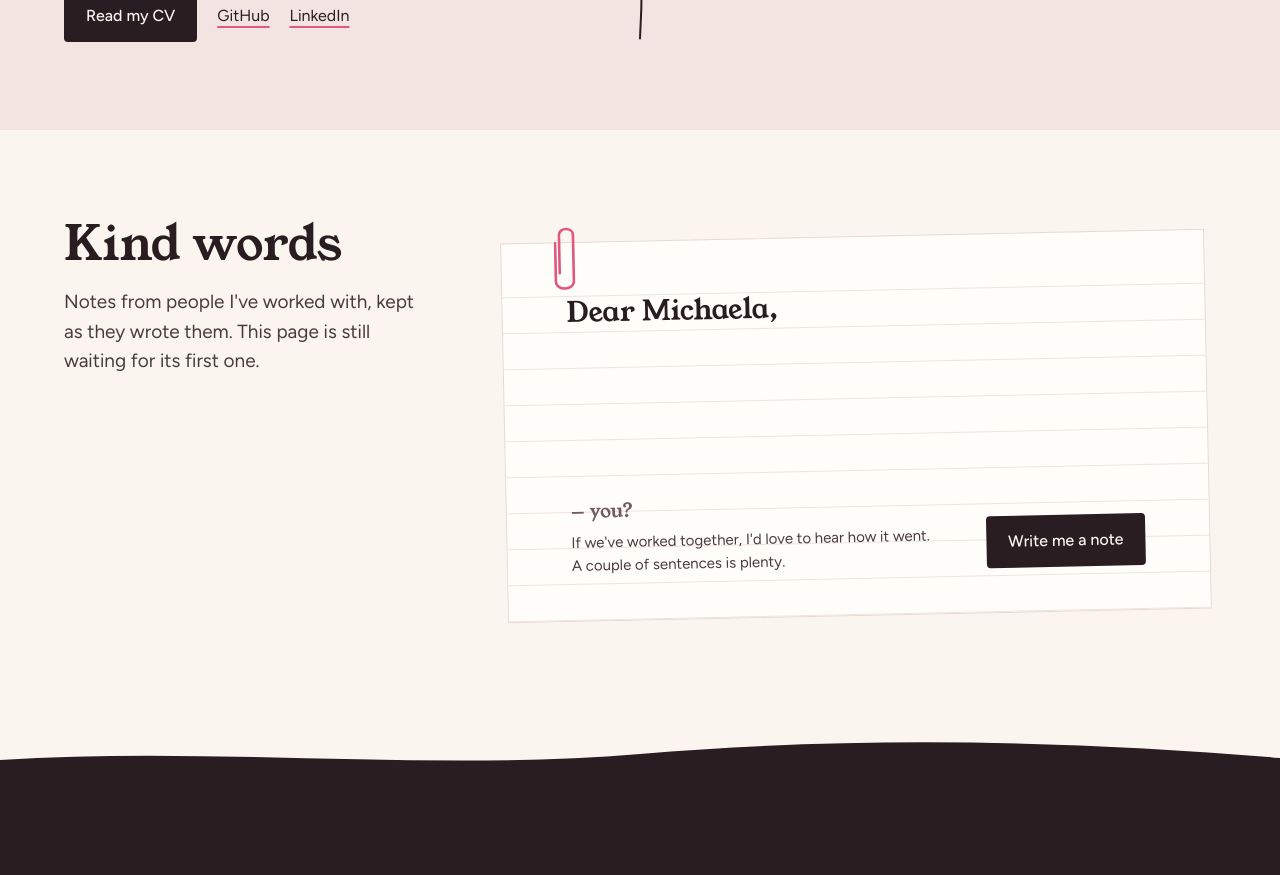
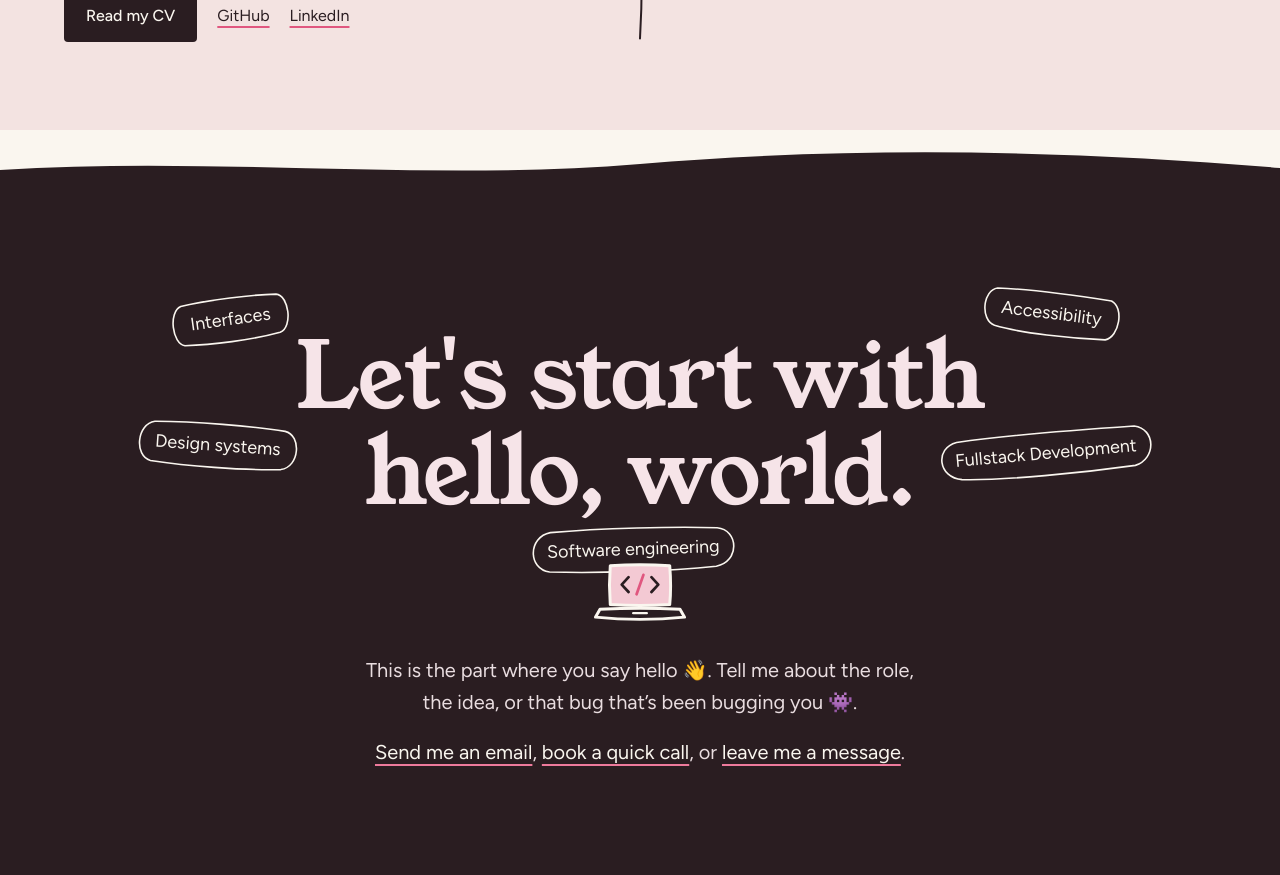
Before and after one commit to Meekaylah/portfolio.2.0, a Next.js app: page / in a window 1280 px wide. Shown: the part 2240-3115 px from the top of the page. Built offline with nearby package versions, Linux system fonts and the light colour scheme.

Commit message:
chore: Comment out KindWords section in Home component

```diff
--- a/app/page.tsx
+++ b/app/page.tsx
@@ -16,7 +16,7 @@ export default function Home() {
         <Hero />
         <Work />
         <Help />
-        <KindWords />
+        {/* <KindWords /> */}
         <Contact />
       </main>
       <Footer />
```
